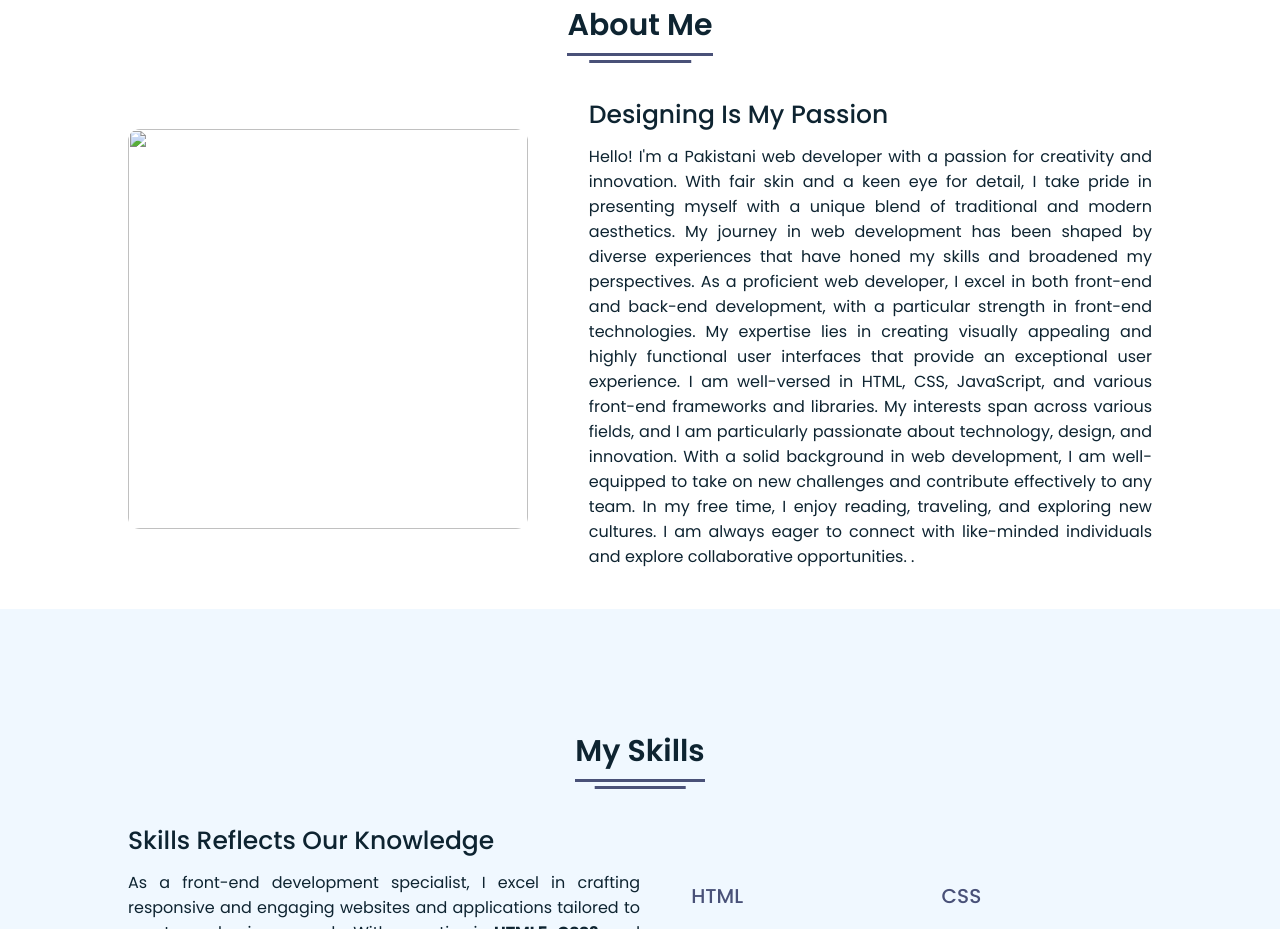
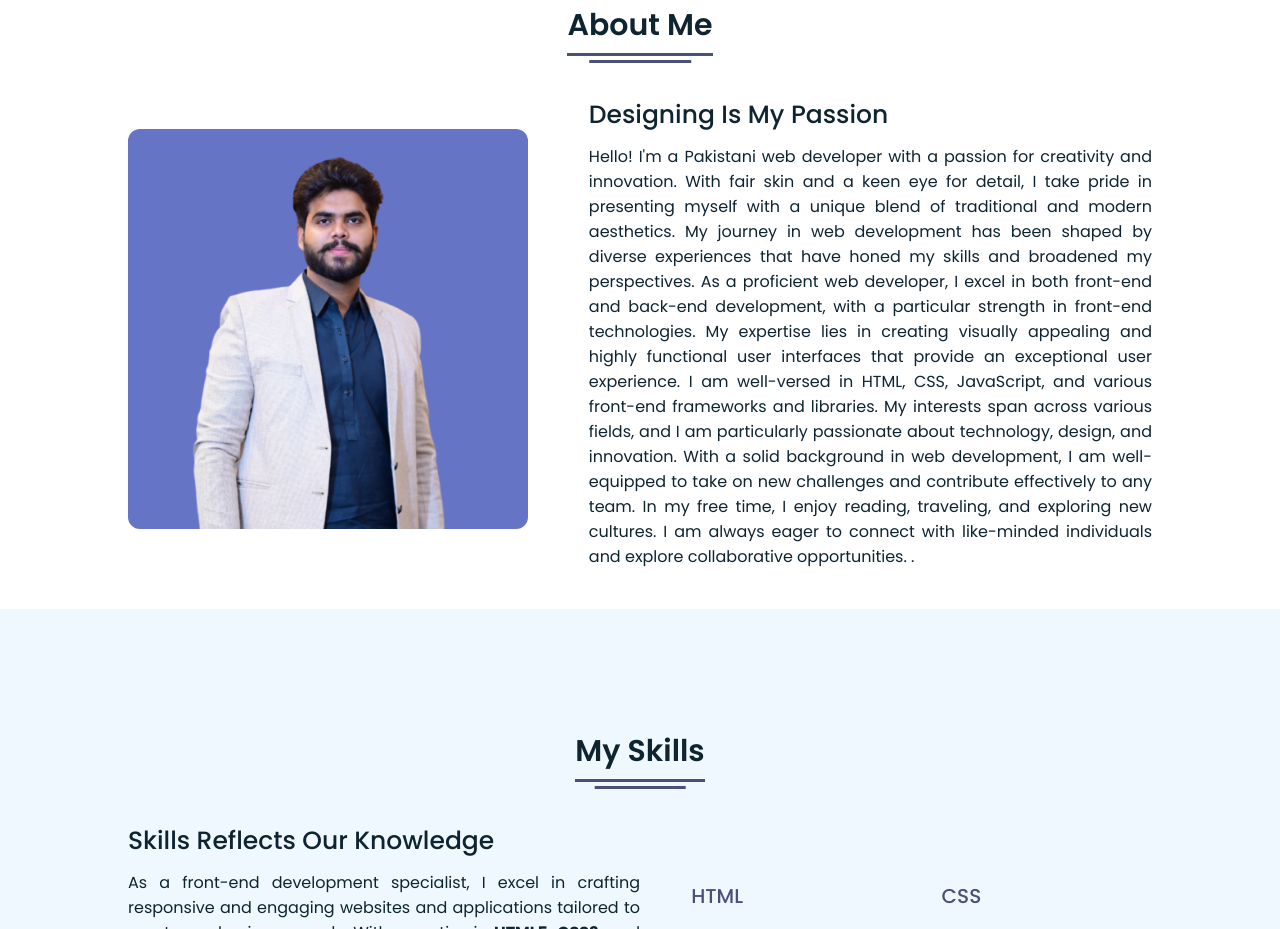
Before and after one commit to mirbasit01/iamabdulbasit, a plain HTML site: page index.html in a window 1280 px wide. Shown: the part 877-1806 px from the top of the page. Drawn offline with nearby package versions, Linux system fonts and the light colour scheme.

Commit message:
Update index.html

```diff
--- a/index.html
+++ b/index.html
@@ -68,7 +68,7 @@
       <div class="title"><span>About Me</span></div>
       <div class="about-details">
         <div class="left">
-          <img src="linkdin.jpg" alt="" />
+          <img src="linkdin.png" alt="" />
         </div>
         <div class="right">
           <div class="topic">Designing Is My Passion</div>
```
